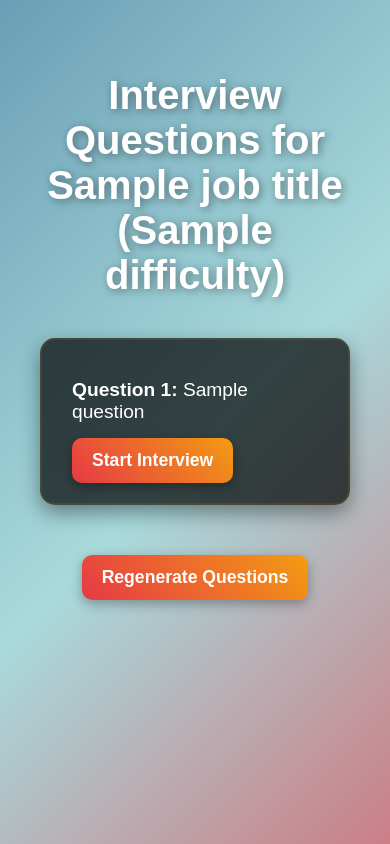
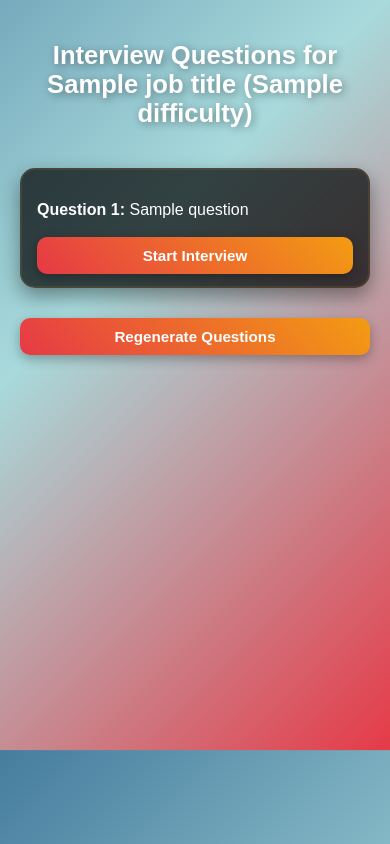
Before and after one commit to Akhila-Karuvaje/Project_Interview_, a Flask app: template templates/questions.html in a window 390 px wide. Run offline with Flask 3, Linux system fonts and the light colour scheme; the template is opened without the code that fills it: most values are stand-ins (such as "Sample title", 1, 10 or a date in 2020).

Commit message:
Refactor questions.html with responsive design
Updated the HTML structure and styles for the interview questions page, including responsive adjustments for mobile devices.

```diff
--- a/templates/questions.html
+++ b/templates/questions.html
@@ -2,7 +2,8 @@
 <html lang="en">
 <head>
   <meta charset="UTF-8">
-    <title>Interview Questions</title>
+  <meta name="viewport" content="width=device-width, initial-scale=1.0">
+  <title>SkillSync Interview Questions</title>
   <style>
     body {
       margin: 0;
@@ -21,7 +22,7 @@
 
     h2 {
       text-align: center;
-            font-size: 2.5em;
+      font-size: clamp(1.8em, 4vw, 2.5em);
       text-shadow: 2px 2px 8px rgba(0, 0, 0, 0.4);
       margin-bottom: 40px;
     }
@@ -43,8 +44,9 @@
     }
 
     p {
-            font-size: 1.2em;
+      font-size: 1.1em;
       margin-bottom: 15px;
+      line-height: 1.5;
     }
 
     button {
@@ -58,6 +60,7 @@
       cursor: pointer;
       box-shadow: 0 4px 12px rgba(0, 0, 0, 0.3);
       transition: transform 0.3s ease, box-shadow 0.3s ease;
+      width: 100%;
     }
 
     button:hover {
@@ -68,11 +71,53 @@
 
     form {
       display: inline-block;
+      width: 100%;
     }
 
     .regenerate-form {
       text-align: center;
       margin-top: 50px;
+    }
+
+    /* 🔹 Responsive Adjustments for Android & Mobile */
+    @media (max-width: 768px) {
+      body {
+        padding: 20px;
+      }
+
+      .question-box {
+        padding: 15px 20px;
+        margin: 15px auto;
+        max-width: 100%;
+      }
+
+      p {
+        font-size: 1em;
+      }
+
+      button {
+        font-size: 1em;
+        padding: 10px 16px;
+      }
+
+      .regenerate-form {
+        margin-top: 30px;
+      }
+    }
+
+    @media (max-width: 480px) {
+      h2 {
+        font-size: 1.6em;
+      }
+
+      .question-box {
+        padding: 12px 15px;
+      }
+
+      button {
+        padding: 10px;
+        font-size: 0.95em;
+      }
     }
   </style>
 </head>
```
Lines whose indentation alone changed are shown as unchanged.
